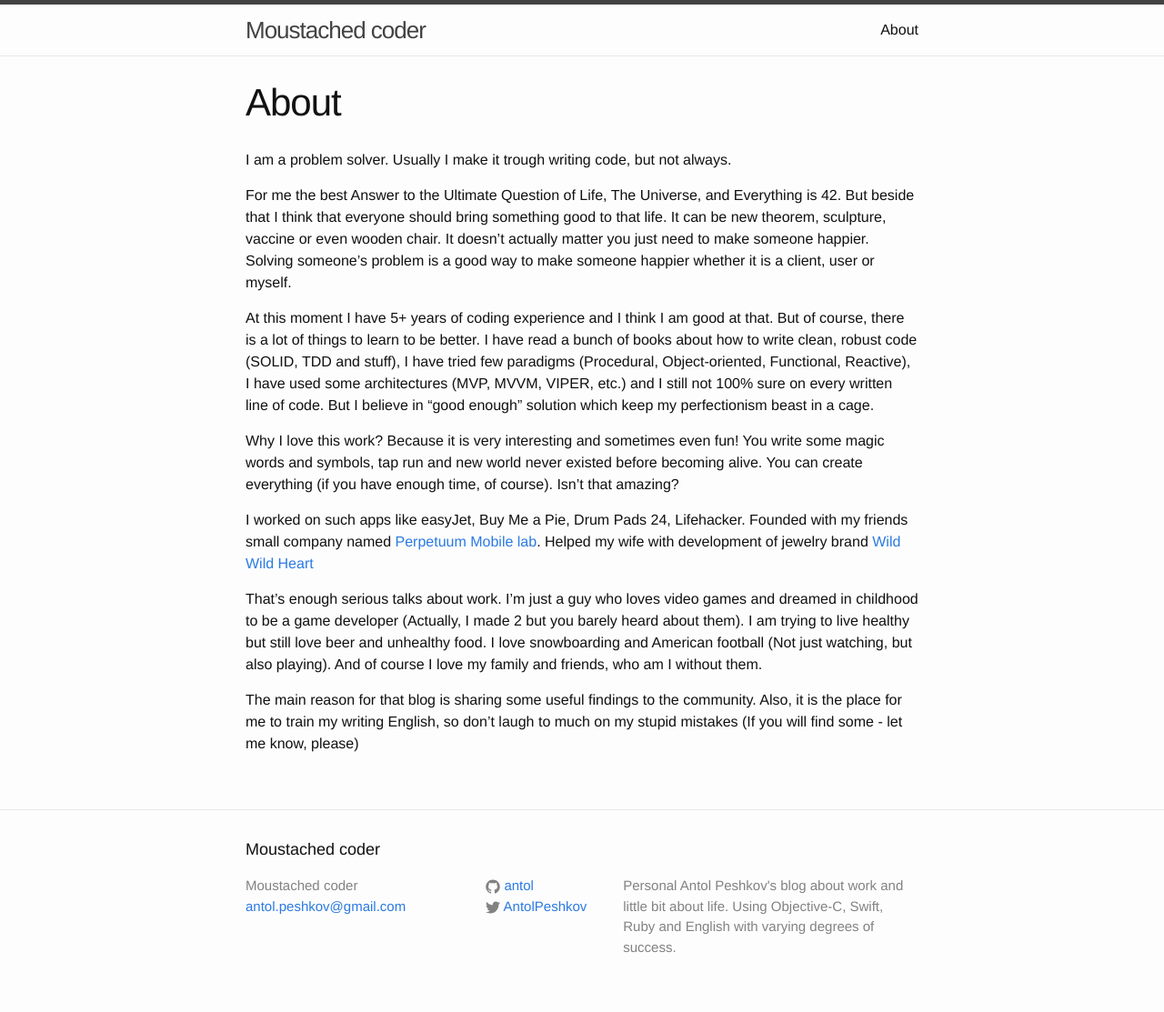
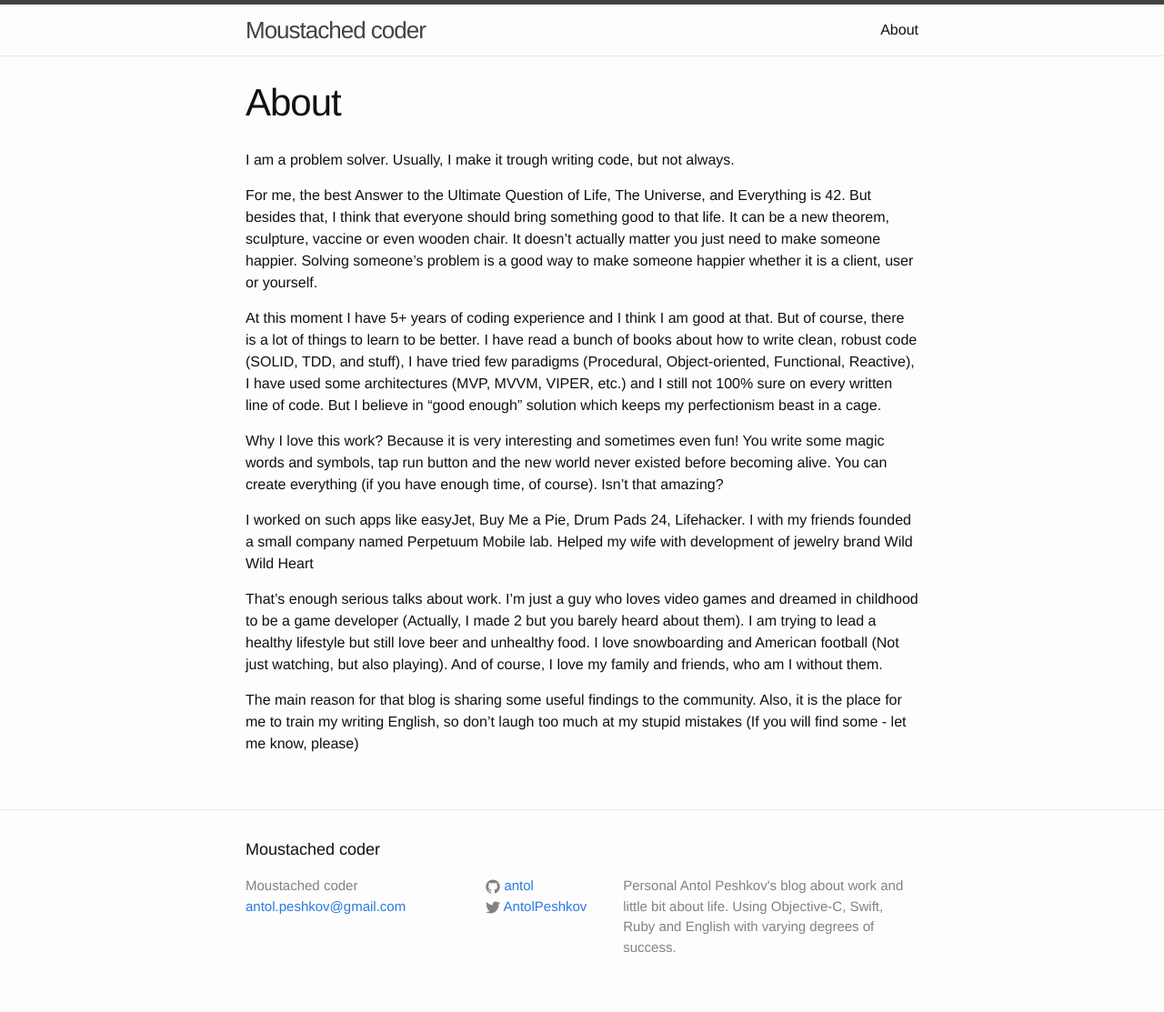
Before and after one commit to Antol/antol.github.io, a Jekyll site: the page built from about.md, in a window 1280 px wide. Shown: the whole page at 91% size. Built offline with Jekyll 4.4.1, drawn with Linux system fonts in a browser that asks for light colours.

Commit message:
Update about.md

```diff
--- a/about.md
+++ b/about.md
@@ -4,16 +4,16 @@ title: About
 permalink: /about/
 ---
 
-I am a problem solver. Usually I make it trough writing code, but not always.
+I am a problem solver. Usually, I make it trough writing code, but not always.
 
-For me the best Answer to the Ultimate Question of Life, The Universe, and Everything is 42. But beside that I think that everyone should bring something good to that life. It can be new theorem, sculpture, vaccine or even wooden chair. It doesn't actually matter you just need to make someone happier. Solving someone's problem is a good way to make someone happier whether it is a client, user or myself.
+For me, the best Answer to the Ultimate Question of Life, The Universe, and Everything is 42. But besides that, I think that everyone should bring something good to that life. It can be a new theorem, sculpture, vaccine or even wooden chair. It doesn’t actually matter you just need to make someone happier. Solving someone’s problem is a good way to make someone happier whether it is a client, user or yourself.
 
-At this moment I have 5+ years of coding experience and I think I am good at that. But of course, there is a lot of things to learn to be better. I have read a bunch of books about how to write clean, robust code (SOLID, TDD and stuff), I have tried few paradigms (Procedural, Object-oriented, Functional, Reactive), I have used some architectures (MVP, MVVM, VIPER, etc.) and I still not 100% sure on every written line of code. But I believe in "good enough" solution which keep my perfectionism beast in a cage.
+At this moment I have 5+ years of coding experience and I think I am good at that. But of course, there is a lot of things to learn to be better. I have read a bunch of books about how to write clean, robust code (SOLID, TDD, and stuff), I have tried few paradigms (Procedural, Object-oriented, Functional, Reactive), I have used some architectures (MVP, MVVM, VIPER, etc.) and I still not 100% sure on every written line of code. But I believe in “good enough” solution which keeps my perfectionism beast in a cage.
 
-Why I love this work? Because it is very interesting and sometimes even fun! You write some magic words and symbols, tap run and new world never existed before becoming alive. You can create everything (if you have enough time, of course). Isn't that amazing?
+Why I love this work? Because it is very interesting and sometimes even fun! You write some magic words and symbols, tap run button and the new world never existed before becoming alive. You can create everything (if you have enough time, of course). Isn’t that amazing?
 
-I worked on such apps like easyJet, Buy Me a Pie, Drum Pads 24, Lifehacker. Founded with my friends small company named [Perpetuum Mobile lab](http://perpetuumlab.com/). Helped my wife with development of jewelry brand [Wild Wild Heart](http://wild-wild-heart.com/)
+I worked on such apps like easyJet, Buy Me a Pie, Drum Pads 24, Lifehacker. I with my friends founded a small company named Perpetuum Mobile lab. Helped my wife with development of jewelry brand Wild Wild Heart
 
-That's enough serious talks about work. I'm just a guy who loves video games and dreamed in childhood to be a game developer (Actually, I made 2 but you barely heard about them). I am trying to live healthy but still love beer and unhealthy food. I love snowboarding and American football (Not just watching, but also playing). And of course I love my family and friends, who am I without them.
+That’s enough serious talks about work. I’m just a guy who loves video games and dreamed in childhood to be a game developer (Actually, I made 2 but you barely heard about them). I am trying to lead a healthy lifestyle but still love beer and unhealthy food. I love snowboarding and American football (Not just watching, but also playing). And of course, I love my family and friends, who am I without them.
 
-The main reason for that blog is sharing some useful findings to the community. Also, it is the place for me to train my writing English, so don't laugh to much on my stupid mistakes (If you will find some - let me know, please)
+The main reason for that blog is sharing some useful findings to the community. Also, it is the place for me to train my writing English, so don’t laugh too much at my stupid mistakes (If you will find some - let me know, please)
```
